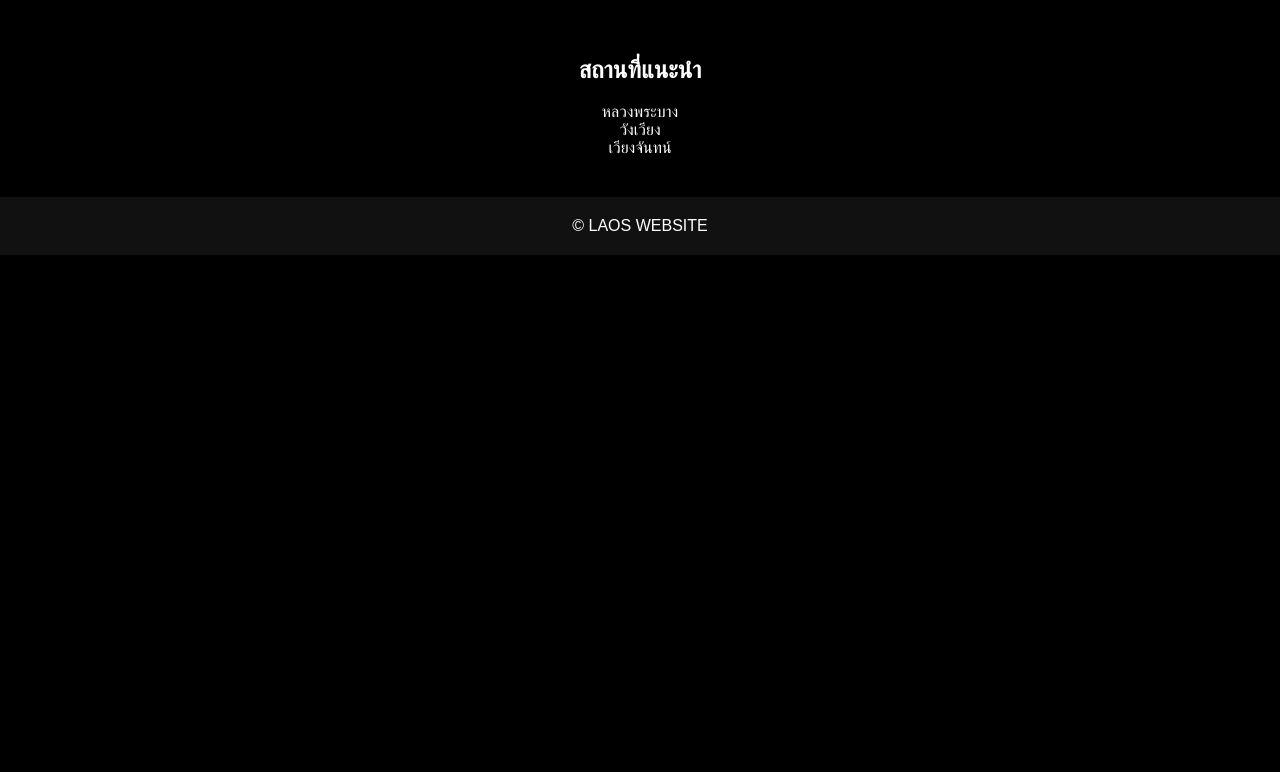
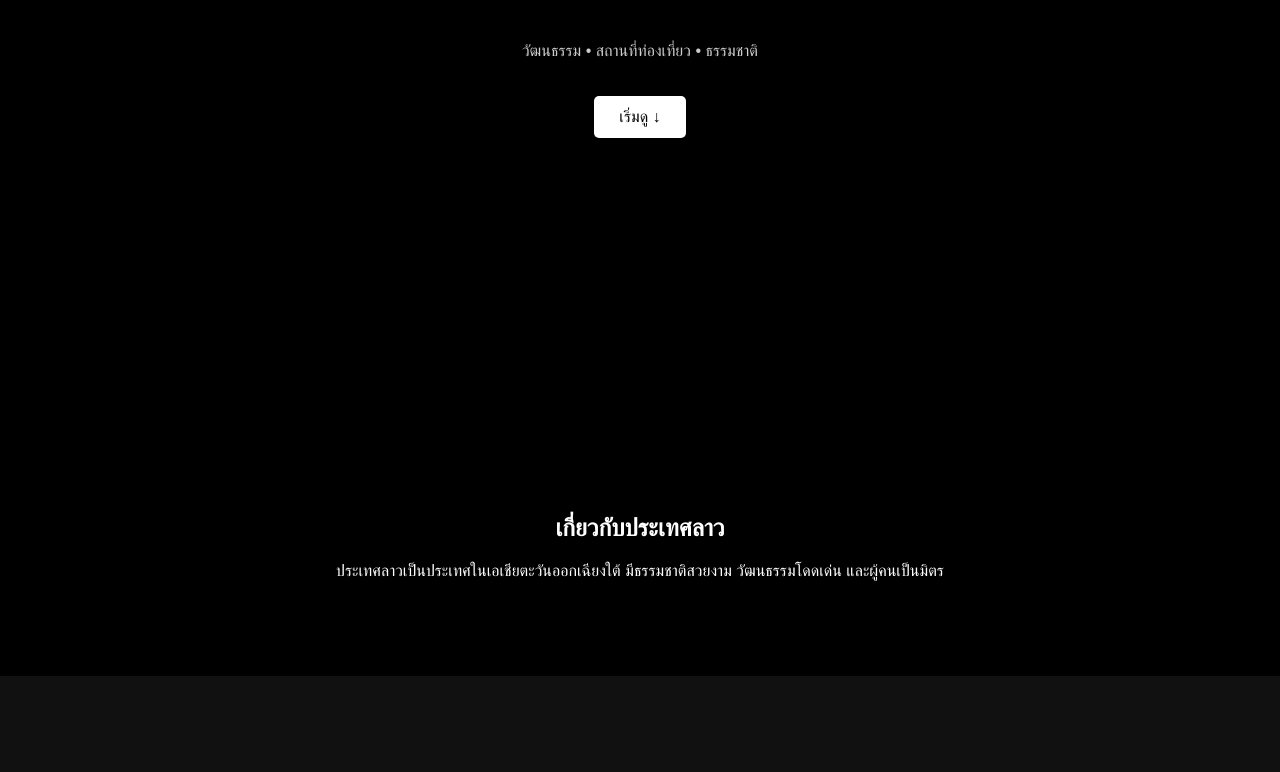
Before and after one commit to 37200-gif/laos1-website, a plain HTML site: page index.html in a window 1280 px wide. Shown: the part 386-1158 px from the top of the page. Before the commit the page ends 800 px from the top, so only its background shows below. Drawn offline with Linux system fonts and the light colour scheme.

Commit message:
Refactor CSS styles and add new layout classes

```diff
--- a/style.css
+++ b/style.css
@@ -1,21 +1,59 @@
-body {
-font-family: Arial;
-margin: 0;
-background: black;
-color: white;
-text-align: center;
+body{
+  margin:0;
+  font-family:Arial;
+  background:#000;
+  color:white;
+  text-align:center;
 }
 
-header {
-padding: 60px;
-background: #111;
+.hero{
+  height:100vh;
+  display:flex;
+  flex-direction:column;
+  justify-content:center;
+  align-items:center;
 }
 
-section {
-padding: 40px;
+.hero h1{
+  font-size:48px;
 }
 
-footer {
-background: #111;
-padding: 20px;
+.hero p{
+  opacity:0.8;
 }
+
+.btn{
+  margin-top:20px;
+  padding:12px 25px;
+  background:white;
+  color:black;
+  text-decoration:none;
+  border-radius:5px;
+}
+
+.section{
+  padding:80px 20px;
+}
+
+.dark{
+  background:#111;
+}
+
+.cards{
+  display:flex;
+  justify-content:center;
+  gap:20px;
+  flex-wrap:wrap;
+}
+
+.card{
+  background:#222;
+  padding:40px;
+  width:200px;
+  border-radius:10px;
+}
+
+footer{
+  padding:20px;
+  background:#111;
+}
```
